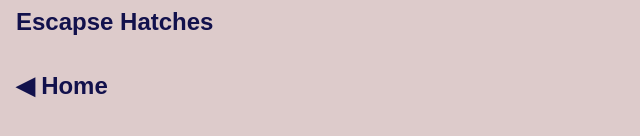
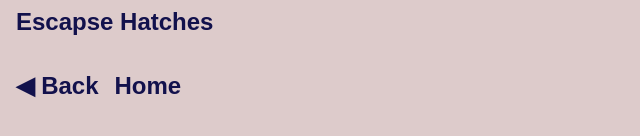
Before and after one commit to tokechan/Next.js-fundamental, a Next.js app: page /react in a window 1280 px wide. Shown: the part 226-362 px from the top of the page, without its empty margins (0-640 px from the left). Built offline with nearby package versions, Linux system fonts and the light colour scheme.

Commit message:
Refactor navigation by removing BackToHome component and replacing it with Navigation component across multiple pages for consistency and clarity.

```diff
--- a/app/components/BackToHome.tsx
+++ /dev/null
@@ -1,12 +0,0 @@
-import Link from "next/link";
-
-export default function BackToHome() {
-    return (
-        <Link
-            href="/"
-            className="inline-block text-2xl font-bold mt-8 hover:underline"
-        >
-            ◀ Home
-        </Link>
-    );
-}
--- /dev/null
+++ b/app/components/Navigation.tsx
@@ -0,0 +1,22 @@
+"use client"
+
+import { useRouter } from "next/navigation";
+import Link from "next/link";
+
+export default function Navigation() {
+    const router = useRouter();
+
+    return (
+        <div className="flex gap-4 mt-8">
+            <button
+            onClick={() => router.back()}
+            className="inline-block text-2xl font-bold hover:underline"
+            >
+                ◀ Back
+            </button>
+            <Link href="/" className="inline-block text-2xl font-bold hover:underline">
+                Home
+            </Link>
+        </div>
+    );
+}
--- a/app/next-js-contents/page.tsx
+++ b/app/next-js-contents/page.tsx
@@ -2,7 +2,7 @@
 
 import { useState } from "react";
 import Link from "next/link";
-import BackToHome from "../components/BackToHome";
+import BackToHome from "../components/Navigation";
 
 
 
--- a/app/next-js-contents/react-fundations/page.tsx
+++ b/app/next-js-contents/react-fundations/page.tsx
@@ -1,5 +1,5 @@
 import Link from "next/link";
-import BackToHome from "../../components/BackToHome";
+import BackToHome from "../../components/Navigation";
 
 export default function Reacts() {
     return (
--- a/app/react/adding-interactivity/page.tsx
+++ b/app/react/adding-interactivity/page.tsx
@@ -3,7 +3,7 @@
 
 
 import Link from "next/link";
-import BackToHome from "../../components/BackToHome";
+import BackToHome from "../../components/Navigation";
 
 export default function DescribingTheUI() {
   return (
--- a/app/react/describing-the-ui/conditional-rendering/page.tsx
+++ b/app/react/describing-the-ui/conditional-rendering/page.tsx
@@ -1,4 +1,4 @@
-import BackToHome from "../../../components/BackToHome";
+import BackToHome from "../../../components/Navigation";
 import Counter from "../../../components/Counter";
 
 export default function ConditionalRendering() {
--- a/app/react/describing-the-ui/conditional-rendering/passing-props/page.tsx
+++ b/app/react/describing-the-ui/conditional-rendering/passing-props/page.tsx
@@ -1,4 +1,4 @@
-import BackToHome from "../../../../components/BackToHome";
+import BackToHome from "../../../../components/Navigation";
 
 export default function PassingPropsToAComponent() {
   return (
--- a/app/react/describing-the-ui/page.tsx
+++ b/app/react/describing-the-ui/page.tsx
@@ -1,6 +1,6 @@
 
 import Link from "next/link";
-import BackToHome from "../../components/BackToHome";
+import BackToHome from "../../components/Navigation";
 
 export default function DescribingTheUI() {
   return (
--- a/app/react/escape-hatches/page.tsx
+++ b/app/react/escape-hatches/page.tsx
@@ -1,5 +1,5 @@
 import Link from "next/link";
-import BackToHome from "../../components/BackToHome";
+import BackToHome from "../../components/Navigation";
 
 export default function EscapeHatches() {
   return (
--- a/app/react/managing-state/page.tsx
+++ b/app/react/managing-state/page.tsx
@@ -3,7 +3,7 @@
 
 
 import Link from "next/link";
-import BackToHome from "../../components/BackToHome";
+import BackToHome from "../../components/Navigation";
 
 export default function ManagingState() {
   return (
--- a/app/react/page.tsx
+++ b/app/react/page.tsx
@@ -1,6 +1,6 @@
 
 import Link from "next/link";
-import BackToHome from "../components/BackToHome";
+import BackToHome from "../components/Navigation";
 
 export default function Reacts() {
   return (
```
